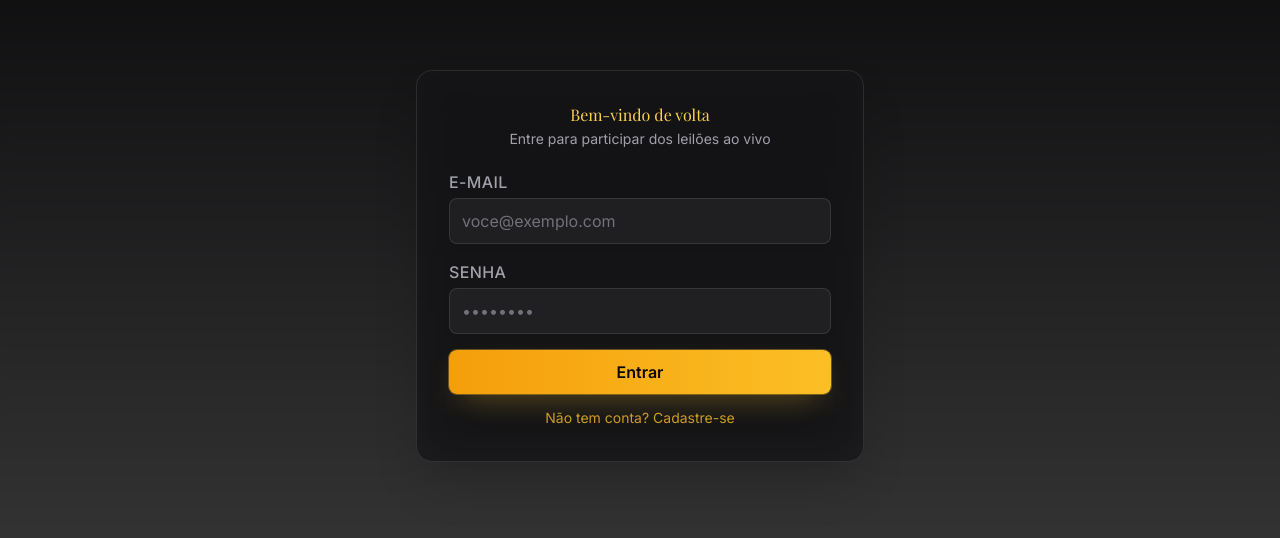
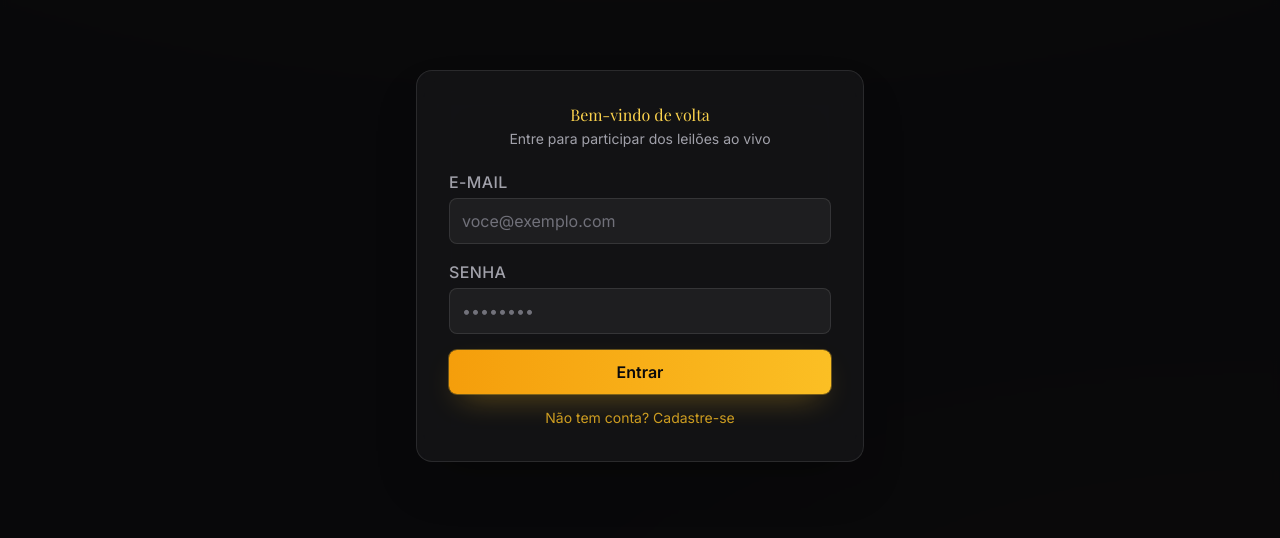
Before and after one commit to DilliKel/Leilao-ATSWeb, a Next.js app: page / in a window 1280 px wide. Shown: the part 134-672 px from the top of the page. Built offline with nearby package versions, Linux system fonts and the light colour scheme; no server answers; a web font is replaced by a local one.

Commit message:
refatora estilos globais e adiciona suporte a temas escuros

```diff
--- a/app/globals.css
+++ b/app/globals.css
@@ -2,26 +2,37 @@
 @tailwind components;
 @tailwind utilities;
 
-:root {
-  --foreground-rgb: 0, 0, 0;
-  --background-start-rgb: 214, 219, 220;
-  --background-end-rgb: 255, 255, 255;
-}
-
-@media (prefers-color-scheme: dark) {
-  :root {
-    --foreground-rgb: 255, 255, 255;
-    --background-start-rgb: 0, 0, 0;
-    --background-end-rgb: 0, 0, 0;
-  }
+html {
+  color-scheme: dark;
 }
 
 body {
-  color: rgb(var(--foreground-rgb));
-  background: linear-gradient(
-      to bottom,
-      transparent,
-      rgb(var(--background-end-rgb))
-    )
-    rgb(var(--background-start-rgb));
+  background-color: #09090b;
+  background-image:
+    radial-gradient(ellipse 80% 50% at 50% -20%, rgba(251, 191, 36, 0.09), transparent),
+    radial-gradient(ellipse 60% 40% at 100% 100%, rgba(217, 119, 6, 0.07), transparent);
+  background-attachment: fixed;
 }
+
+::selection {
+  background-color: rgba(251, 191, 36, 0.3);
+  color: #fff;
+}
+
+::-webkit-scrollbar {
+  width: 10px;
+  height: 10px;
+}
+
+::-webkit-scrollbar-track {
+  background: transparent;
+}
+
+::-webkit-scrollbar-thumb {
+  background-color: rgba(251, 191, 36, 0.25);
+  border-radius: 9999px;
+}
+
+::-webkit-scrollbar-thumb:hover {
+  background-color: rgba(251, 191, 36, 0.45);
+}
```
